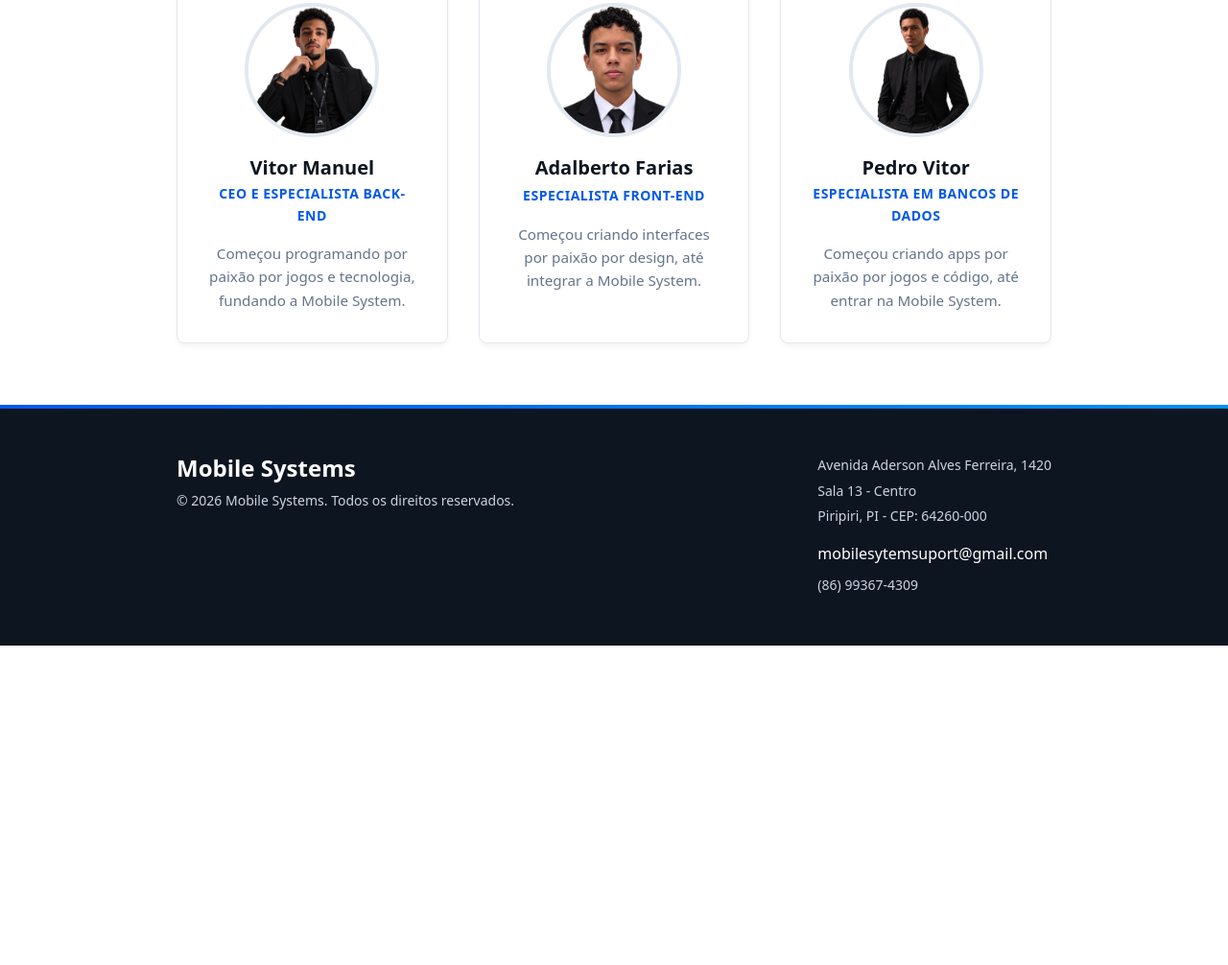
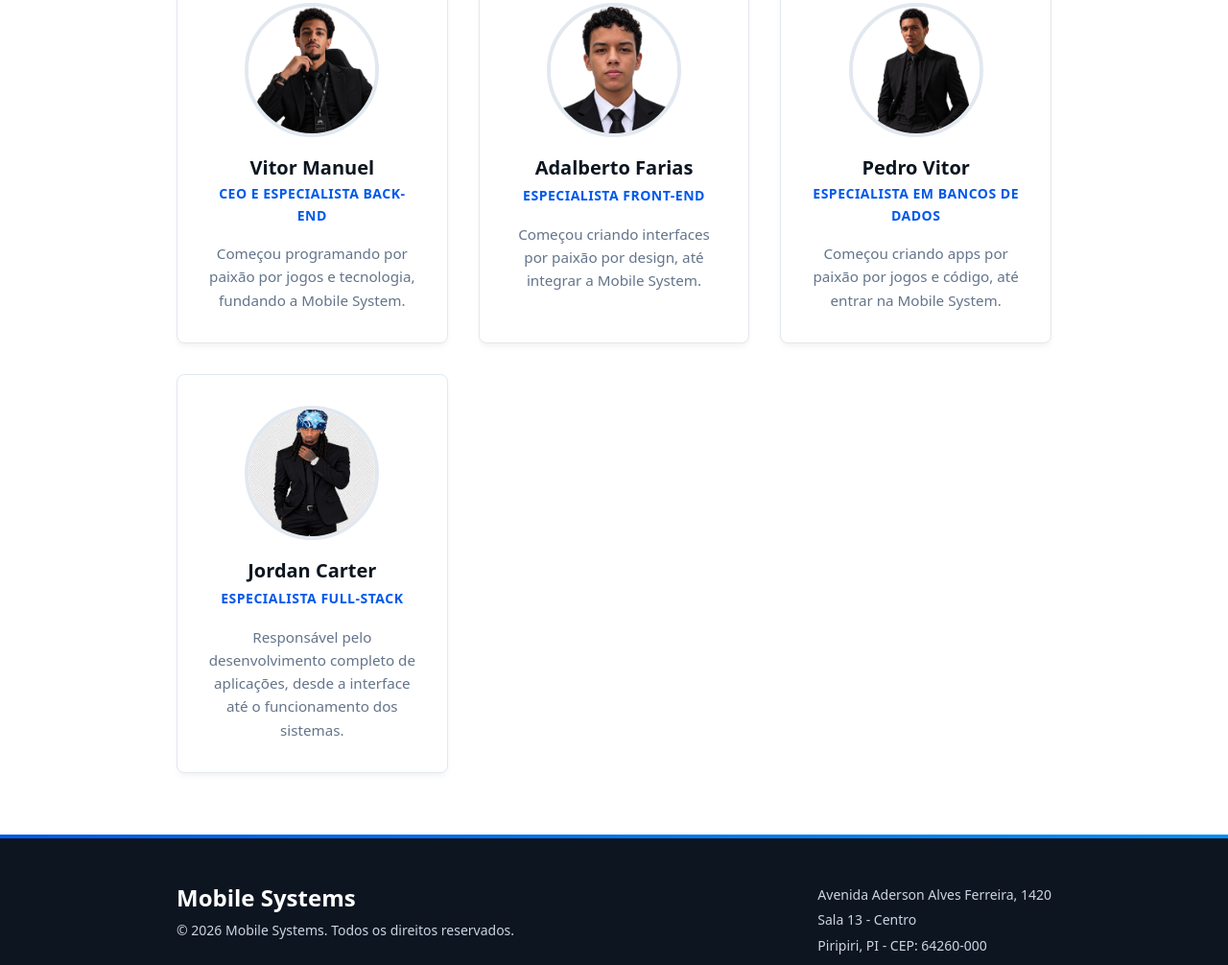
Before and after one commit to adalberto426631-create/mobile-system-site, an Astro site: page /equipe in a window 1280 px wide. Shown: the part 349-1355 px from the top of the page at 96% size. Before the commit the page ends 1022 px from the top, so only its background shows below. Built offline with nearby package versions, Linux system fonts and the light colour scheme; Astro itself is replaced by a stand-in of ours.

Commit message:
feat:adiciona novo membro

```diff
--- a/src/data/empresa.js
+++ b/src/data/empresa.js
@@ -55,6 +55,13 @@ export const empresa = {
       foto: "/images/Pedro.jpg",
       alt: "Foto de Pedro Vitor",
       descricao: "Começou criando apps por paixão por jogos e código, até entrar na Mobile System."
-    }
+    },
+    {
+      nome: "Jordan Carter",
+      cargo: "Especialista Full-Stack",
+      foto: "/images/jordan.jpg",
+      alt: "Foto de Jordan Carter",
+      descricao: "Responsável pelo desenvolvimento completo de aplicações, desde a interface até o funcionamento dos sistemas."
+    },
   ]
 };
```
Also changed, not shown: public/images/jordan.jpg (added).
